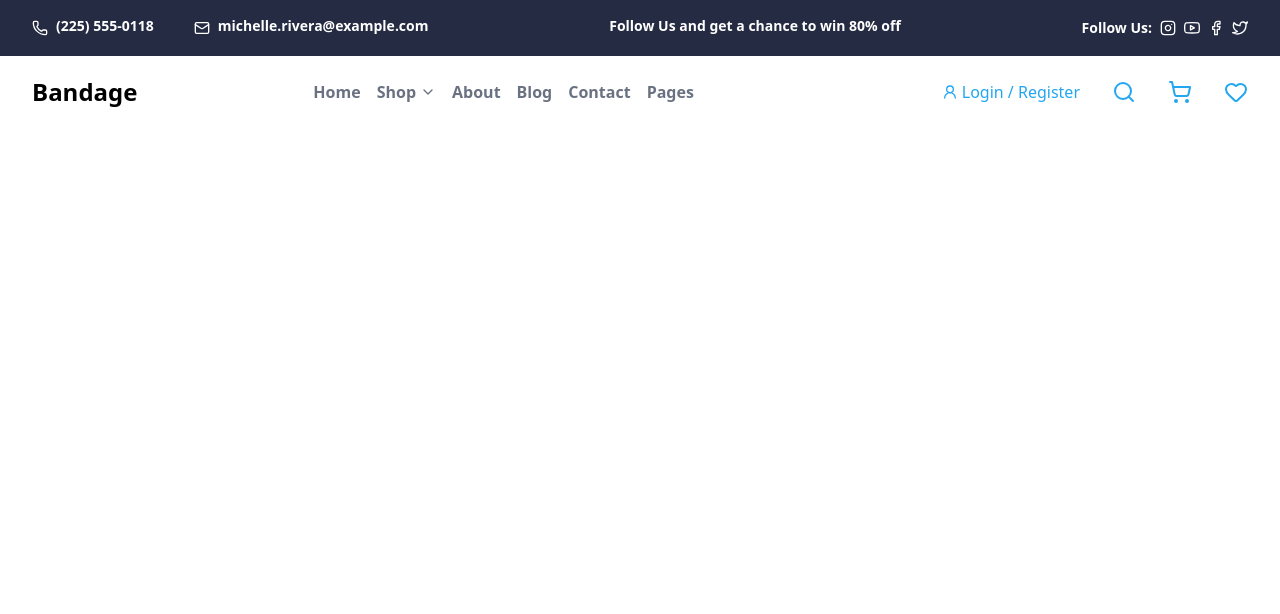
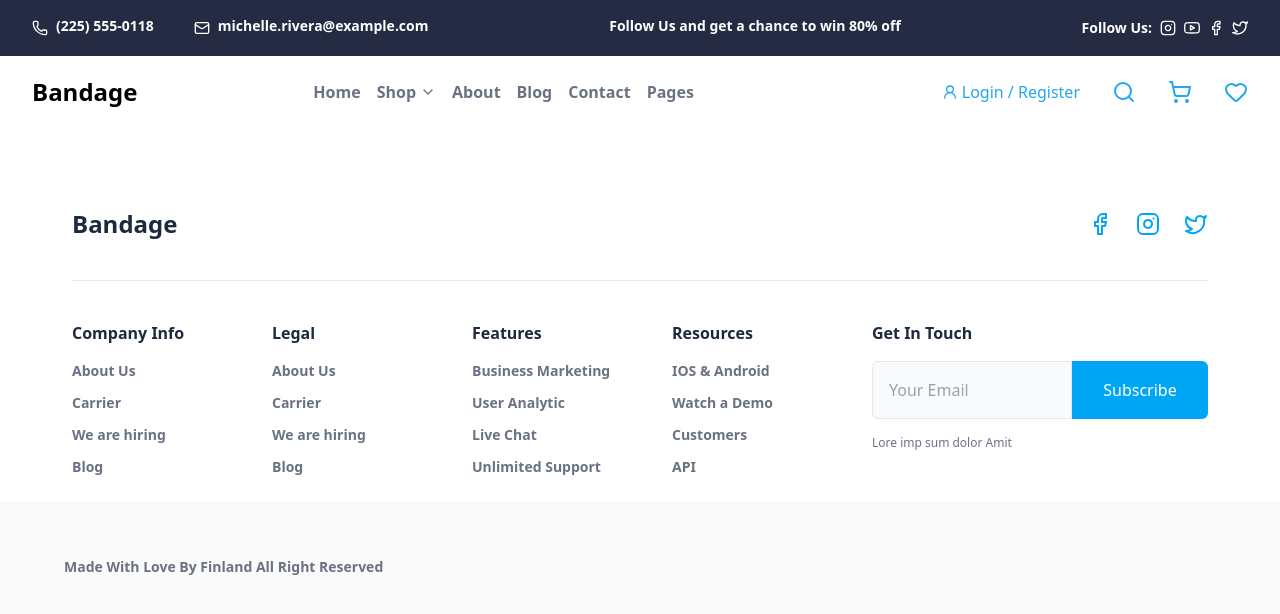
Before and after one commit to ozcnSezerr/e-commerce-final-project, a React (Vite) app: page /contact in a window 1280 px wide. Shown: the top 614 px of the page. Built offline with nearby package versions, Linux system fonts and the light colour scheme.

Commit message:
Add Footer section

```diff
--- a/src/App.jsx
+++ b/src/App.jsx
@@ -1,14 +1,14 @@
 import "./App.css";
 import Header from "./layout/Header.jsx";
 import PageContent from "./layout/PageContent.jsx";
-// import Footer from "./layout/Footer.jsx";
+import Footer from "./layout/Footer.jsx";
 
 function App() {
   return (
     <>
       <Header />
       <PageContent />
-      {/* <Footer /> */}
+      <Footer />
     </>
   );
 }
--- a/src/layout/Footer.jsx
+++ b/src/layout/Footer.jsx
@@ -0,0 +1,140 @@
+import React from "react";
+import { Facebook, Instagram, Twitter } from "lucide-react";
+
+const Footer = () => {
+  return (
+    <footer className="bg-white">
+      {/* --- footer header ---- */}
+      <div className="max-w-6xl mx-auto pt-20 px-16 lg:px-2 pb-6">
+        <div className="flex flex-col md:flex-row justify-between items-start md:items-center gap-7 md:gap-0">
+          <h3 className="text-2xl font-bold text-slate-800">Bandage</h3>
+
+          {/* icons*/}
+          <div className="flex gap-6 text-sky-500">
+            <a href="#" className="text-xl hover:text-sky-600 transition">
+              <Facebook />
+            </a>
+            <a href="#" className="text-xl hover:text-sky-600 transition">
+              <Instagram />
+            </a>
+            <a href="#" className="text-xl hover:text-sky-600 transition">
+              <Twitter />
+            </a>
+          </div>
+        </div>
+
+        {/* hr */}
+        <div className="border-b border-white md:border-gray-200 my-10 "></div>
+
+        <div className="flex flex-wrap lg:flex-nowrap justify-between gap-8 lg:gap-0">
+          {/* 1 */}
+          <div className="flex flex-col gap-4 w-full lg:max-w-50 md:w-[44%] lg:w-auto lg:flex-1">
+            <h5 className="font-bold text-slate-800">Company Info</h5>
+            <nav className="flex flex-col gap-3 text-sm font-semibold text-gray-500">
+              <a href="#" className="hover:text-sky-500 transition">
+                About Us
+              </a>
+              <a href="#" className="hover:text-sky-500 transition">
+                Carrier
+              </a>
+              <a href="#" className="hover:text-sky-500 transition">
+                We are hiring
+              </a>
+              <a href="#" className="hover:text-sky-500 transition">
+                Blog
+              </a>
+            </nav>
+          </div>
+
+          {/* 2 */}
+          <div className="flex flex-col gap-4 w-full lg:max-w-50 md:w-[44%] lg:w-auto lg:flex-1">
+            <h5 className="font-bold text-slate-800">Legal</h5>
+            <nav className="flex flex-col gap-3 text-sm font-semibold text-gray-500">
+              <a href="#" className="hover:text-sky-500 transition">
+                About Us
+              </a>
+              <a href="#" className="hover:text-sky-500 transition">
+                Carrier
+              </a>
+              <a href="#" className="hover:text-sky-500 transition">
+                We are hiring
+              </a>
+              <a href="#" className="hover:text-sky-500 transition">
+                Blog
+              </a>
+            </nav>
+          </div>
+
+          {/* 3 */}
+          <div className="flex flex-col gap-4 w-full lg:max-w-50 md:w-[44%] lg:w-auto lg:flex-1">
+            <h5 className="font-bold text-slate-800">Features</h5>
+            <nav className="flex flex-col gap-3 text-sm font-semibold text-gray-500">
+              <a href="#" className="hover:text-sky-500 transition">
+                Business Marketing
+              </a>
+              <a href="#" className="hover:text-sky-500 transition">
+                User Analytic
+              </a>
+              <a href="#" className="hover:text-sky-500 transition">
+                Live Chat
+              </a>
+              <a href="#" className="hover:text-sky-500 transition">
+                Unlimited Support
+              </a>
+            </nav>
+          </div>
+
+          {/* 4 */}
+          <div className="flex flex-col gap-4 w-full lg:max-w-50 md:w-[44%] lg:w-auto lg:flex-1">
+            <h5 className="font-bold text-slate-800">Resources</h5>
+            <nav className="flex flex-col gap-3 text-sm font-semibold text-gray-500">
+              <a href="#" className="hover:text-sky-500 transition">
+                IOS & Android
+              </a>
+              <a href="#" className="hover:text-sky-500 transition">
+                Watch a Demo
+              </a>
+              <a href="#" className="hover:text-sky-500 transition">
+                Customers
+              </a>
+              <a href="#" className="hover:text-sky-500 transition">
+                API
+              </a>
+            </nav>
+          </div>
+
+          {/* 5 */}
+          <div className="flex flex-col gap-4 w-full md:w-[44%] lg:w-auto lg:min-w-50 lg:flex-[1.5]">
+            <h5 className="font-bold text-slate-800">Get In Touch</h5>
+
+            <form className="flex flex-row gap-0">
+              <input
+                type="email"
+                placeholder="Your Email"
+                className="w-full p-4 bg-gray-50 border border-gray-200 rounded-l-md text-gray-600 placeholder-gray-400 lg:min-w-50 max-w-60 "
+              />
+              <button
+                type="button"
+                className="bg-sky-500 text-white rounded-r-md transition whitespace-nowrap w-full max-w-34"
+              >
+                Subscribe
+              </button>
+            </form>
+            <p className="text-xs text-gray-500">Lore imp sum dolor Amit</p>
+          </div>
+        </div>
+      </div>
+
+      {/* ---Copyright---- */}
+      <div className="bg-[#FAFAFA] py-14 px-16 lg:px-2">
+        <div className="mx-auto text-center md:text-left max-w-44 sm:max-w-6xl">
+          <p className="text-sm font-bold text-gray-500 w-full md:w-8/12 ">
+            Made With Love By Finland All Right Reserved
+          </p>
+        </div>
+      </div>
+    </footer>
+  );
+};
+
+export default Footer;
```
